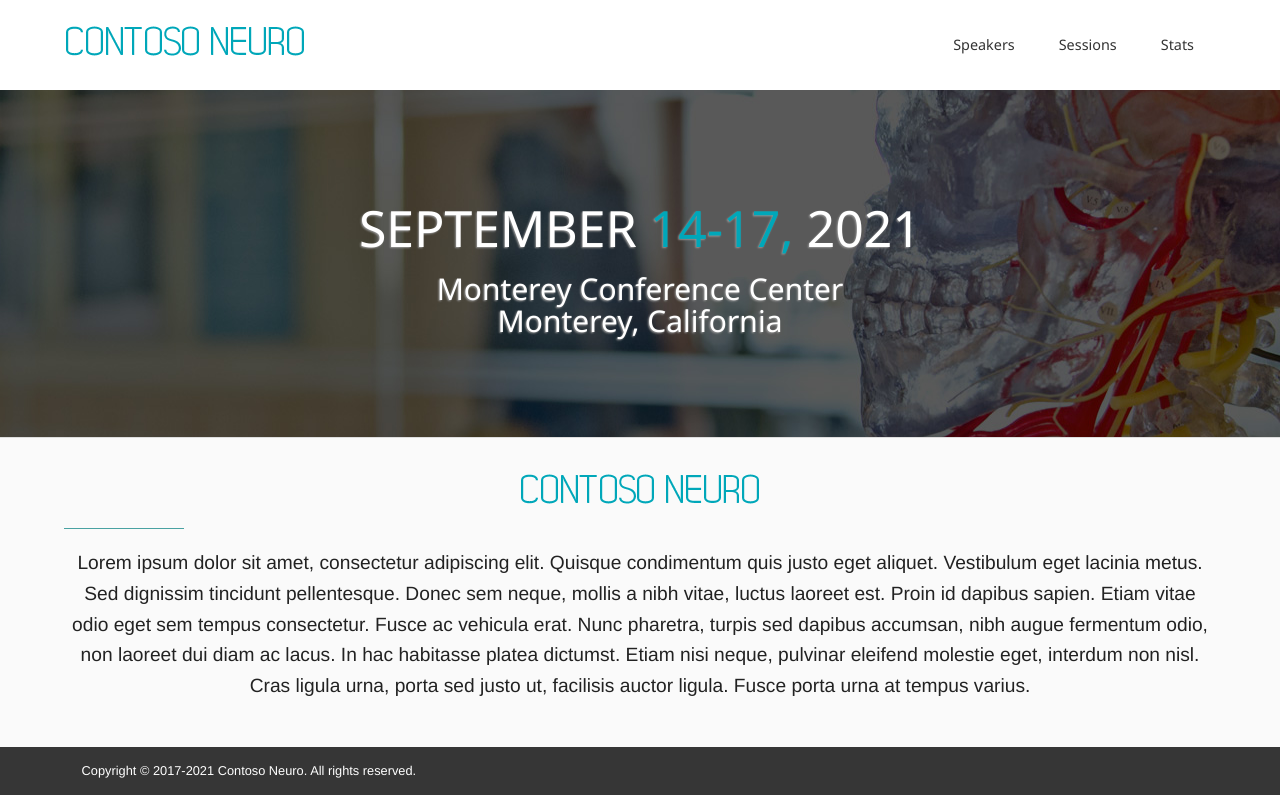
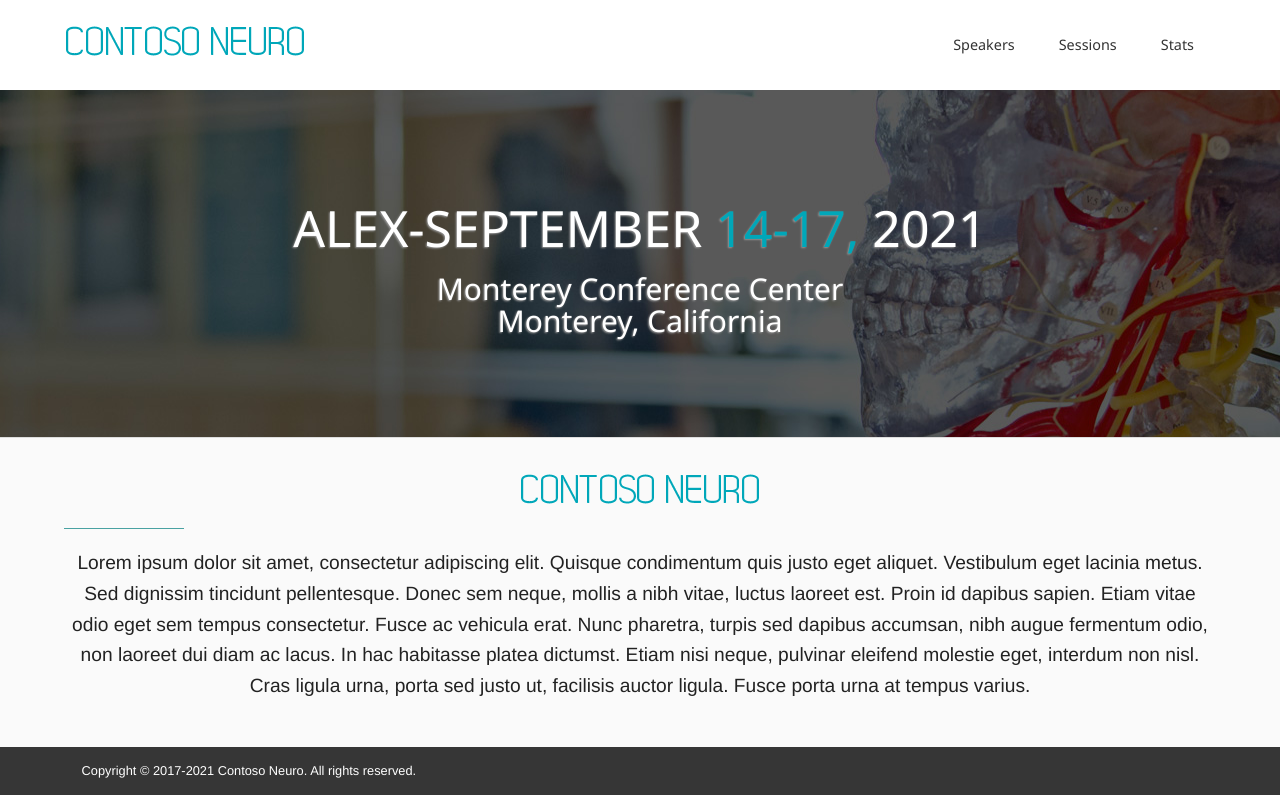
Before and after one commit to vieiraae/Fabmedical, an Angular app in the folder content-web/: page / in a window 1280 px wide. Built offline with nearby package versions, Linux system fonts and the light colour scheme.

Commit message:
Update app.component.html

```diff
--- a/content-web/src/app/app.component.html
+++ b/content-web/src/app/app.component.html
@@ -32,7 +32,7 @@
     </div>
     <div class="hero large-4 hero-panel">
       <div class="row">
-        <h1>SEPTEMBER <span class="highlight">14-17,</span> 2021</h1>
+        <h1>ALEX-SEPTEMBER <span class="highlight">14-17,</span> 2021</h1>
         <p>Monterey Conference Center<p>
             <p>Monterey, California<p>
                 <!--<p style="font-size: 40px; color: #fff; text-shadow: -1px 1px 2px rgba(150, 150, 150, 1); padding: 120px;">October 22-28<br>at Super Fancy Hotel</p>-->
```
